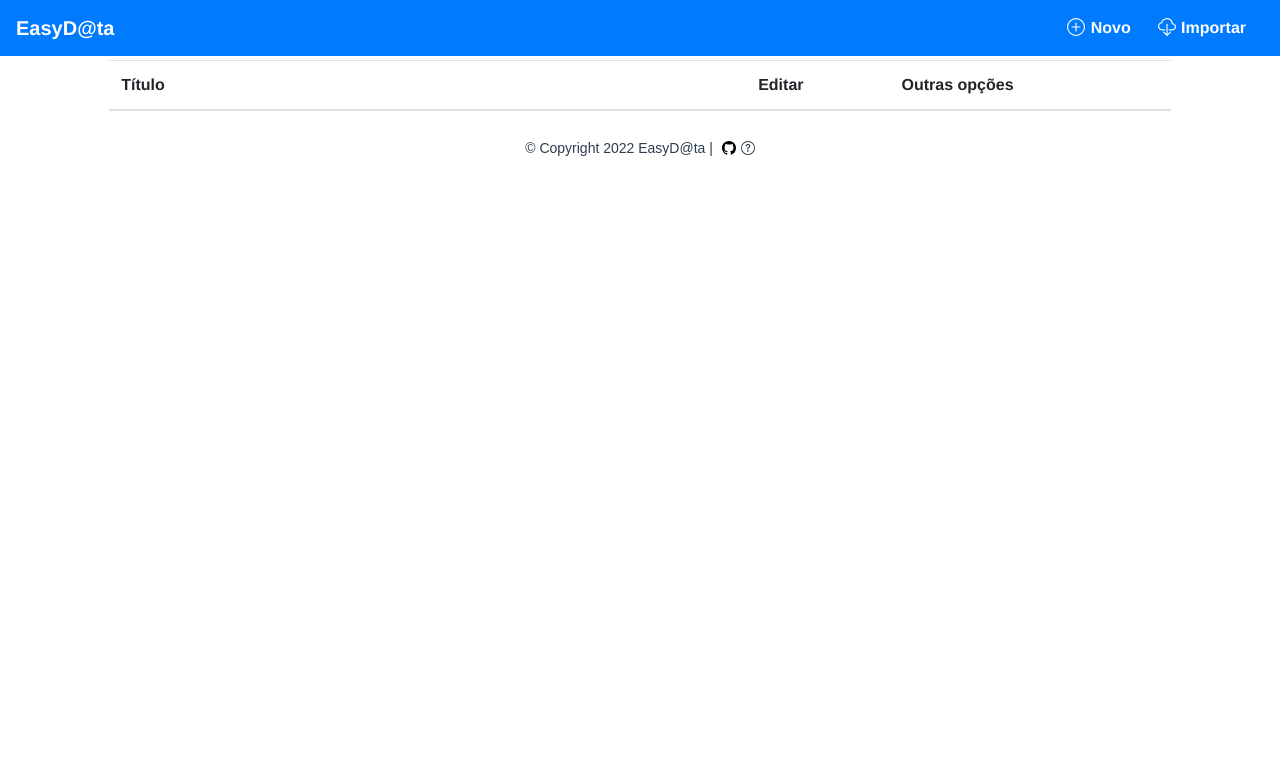
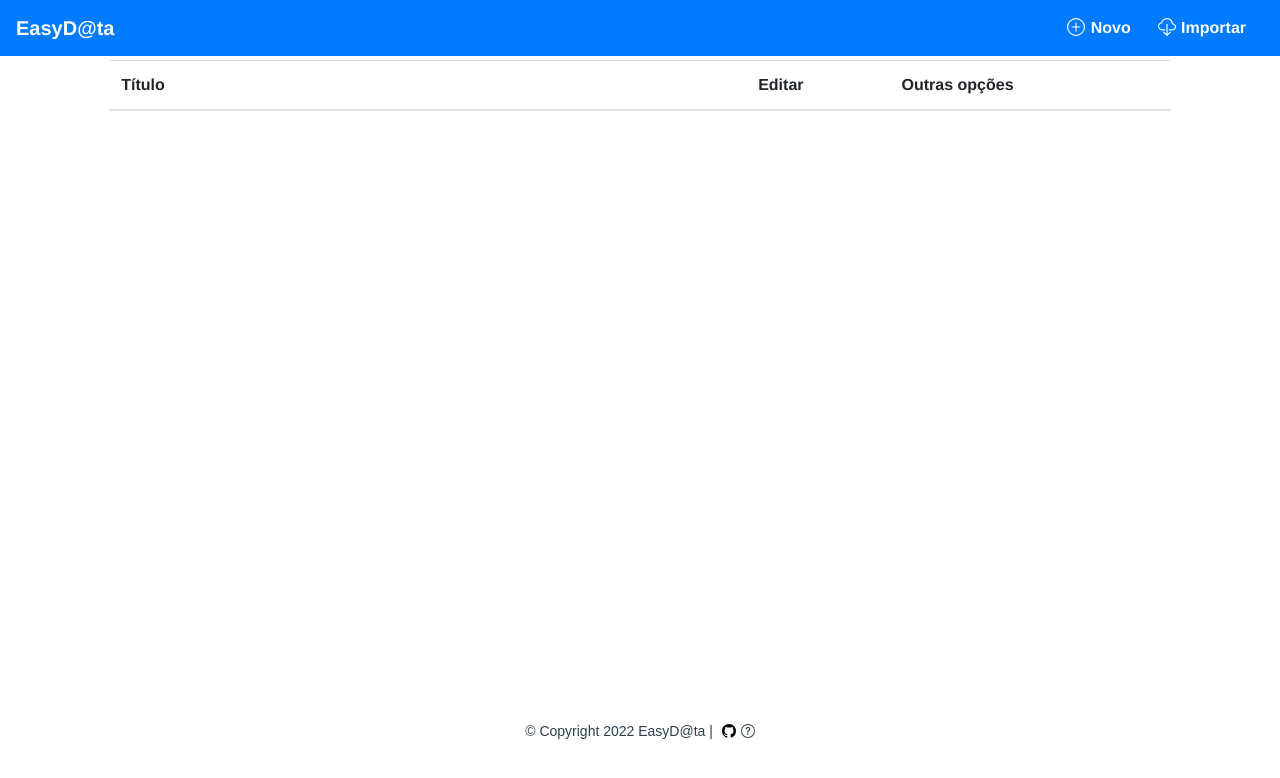
Before and after one commit to paulojunior-ufla/easydata, a Vue app: page / in a window 1280 px wide. Shown: the top 778 px of the page. Built offline with nearby package versions, Linux system fonts and the light colour scheme.

Commit message:
fix(footer): keep footer on bottom even on small page

```diff
--- a/src/App.vue
+++ b/src/App.vue
@@ -1,8 +1,10 @@
 <template>
   <div id="app">
-    <navbar-geral/>
-    <div style="margin-top: 60px;">
-      <router-view/>
+    <div id="container">
+      <navbar-geral/>
+      <div style="margin-top: 60px;">
+        <router-view/>
+      </div>
     </div>
     <footer-geral/>
   </div>
@@ -29,6 +31,10 @@ export default {
   color: #2c3e50;
 }
 
+#container {
+  min-height: calc(100vh - 150px);
+}
+
 nav {
   padding: 30px;
 }
```
